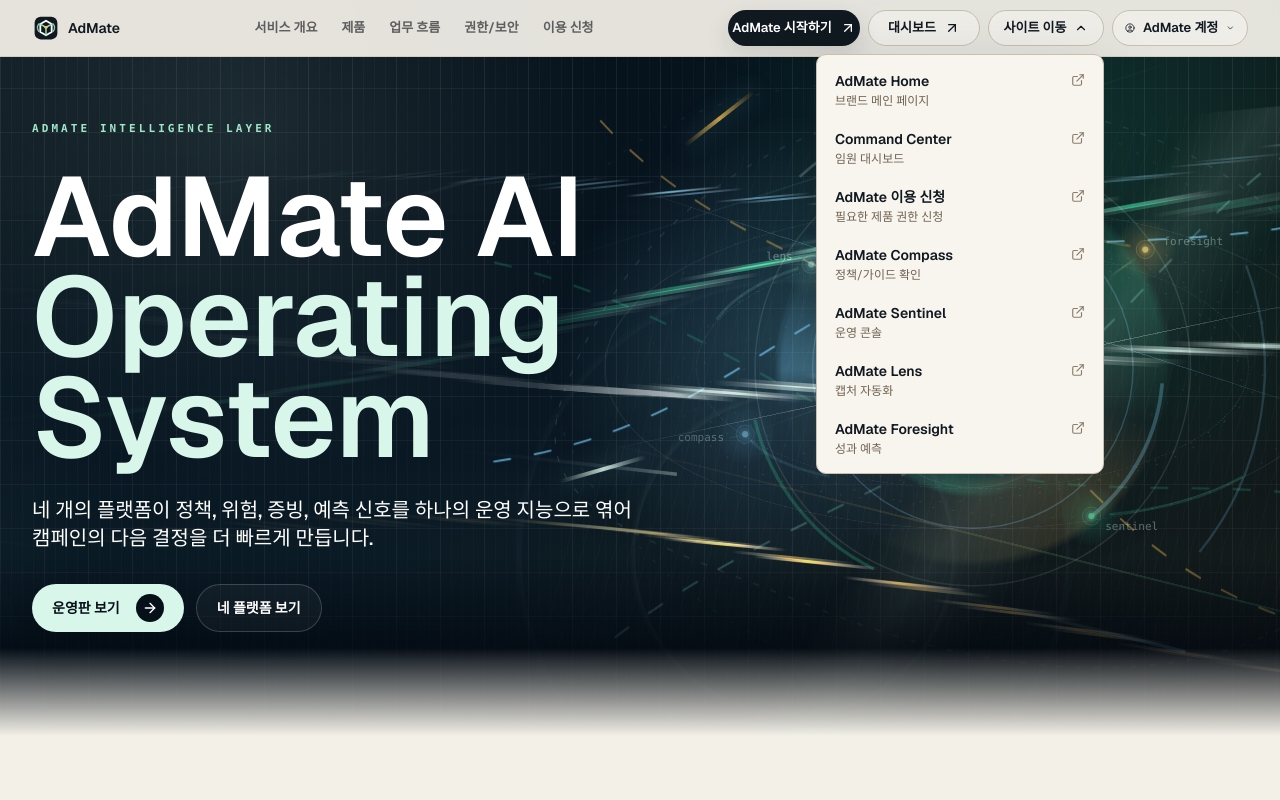
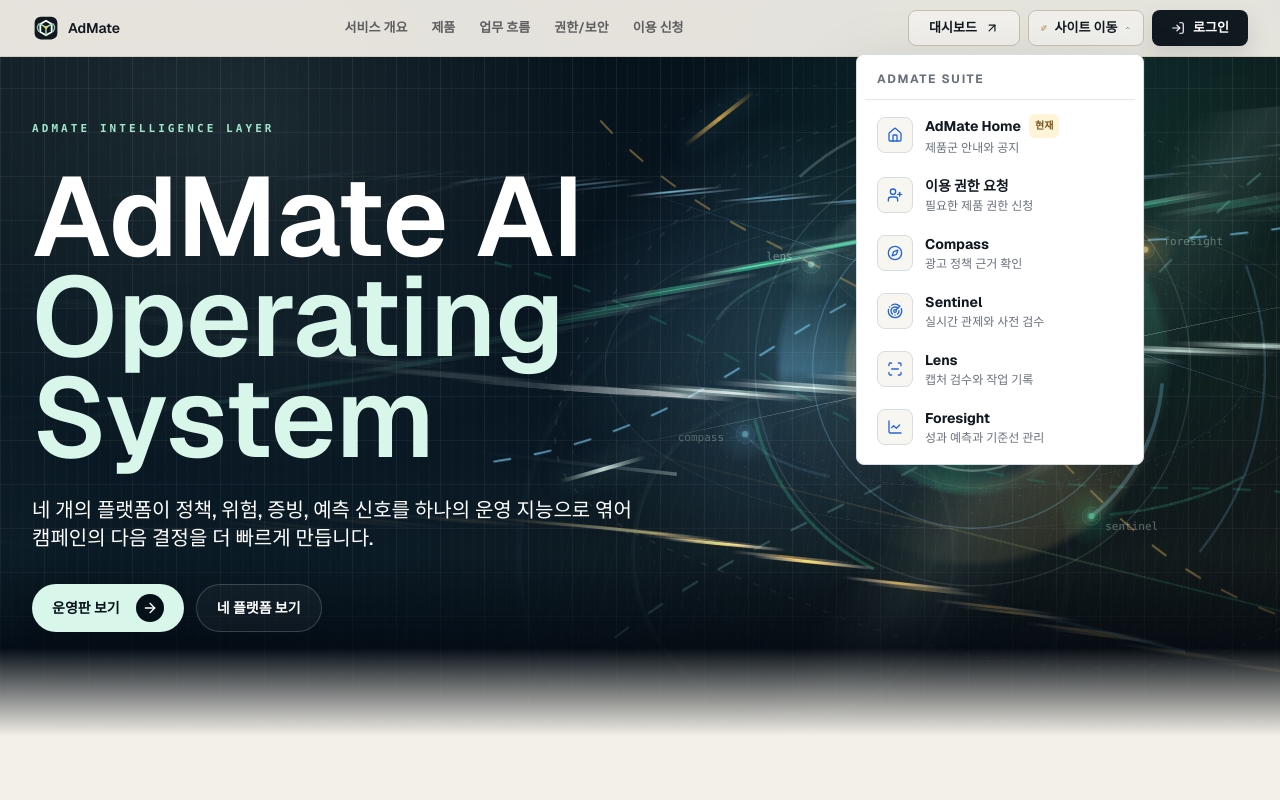
Before and after one commit to Jhongjin/admate-homepage, a Next.js app: page / in a window 1280 px wide. Both pictures are taken after a click on the button "사이트 이동". Shown: the top 800 px of the page. Built offline with nearby package versions, Linux system fonts and the light colour scheme.

Commit message:
Refine homepage topbar actions

```diff
--- a/src/components/home/SheetlessMobileNav.tsx
+++ b/src/components/home/SheetlessMobileNav.tsx
@@ -2,7 +2,7 @@
 
 import { useState } from "react"
 import Link from "next/link"
-import { ArrowUpRight, Menu, X } from "lucide-react"
+import { ArrowUpRight, LogIn, Menu, X } from "lucide-react"
 
 import { navLinks, officialLinks } from "@/lib/admate-content"
 
@@ -44,16 +44,6 @@
           </nav>
           <div className="mt-1.5 grid gap-1.5 border-t border-[#D8CFBE] pt-1.5">
             <Link
-              href={officialLinks.accessRequest}
-              target="_blank"
-              rel="noreferrer"
-              onClick={() => setOpen(false)}
-              className="group flex items-center justify-between rounded-[7px] border border-[#C9BFAF] px-3 py-2 text-sm font-semibold text-[#101820] transition duration-300 ease-[cubic-bezier(0.32,0.72,0,1)] hover:bg-white"
-            >
-              AdMate 시작하기
-              <ArrowUpRight className="h-3.5 w-3.5 transition duration-300 group-hover:translate-x-0.5 group-hover:-translate-y-0.5" aria-hidden="true" />
-            </Link>
-            <Link
               href={officialLinks.commandCenter}
               onClick={() => setOpen(false)}
               className="group flex items-center justify-between rounded-[7px] bg-[#101820] px-3 py-2 text-sm font-semibold text-white transition duration-300 ease-[cubic-bezier(0.32,0.72,0,1)] hover:bg-[#26342E]"
@@ -79,13 +69,14 @@
               </Link>
             ))}
             <Link
-              href={officialLinks.account}
+              href={officialLinks.login}
               target="_blank"
               rel="noreferrer"
               onClick={() => setOpen(false)}
-              className="rounded-[7px] border border-[#C9BFAF] px-3 py-2 text-sm font-semibold text-[#101820] transition duration-300 ease-[cubic-bezier(0.32,0.72,0,1)] hover:bg-white"
+              className="flex items-center justify-between rounded-[7px] border border-[#C9BFAF] px-3 py-2 text-sm font-semibold text-[#101820] transition duration-300 ease-[cubic-bezier(0.32,0.72,0,1)] hover:bg-white"
             >
-              내 정보
+              로그인
+              <LogIn className="h-3.5 w-3.5" aria-hidden="true" />
             </Link>
           </div>
         </div>
--- a/src/components/home/SiteHeader.tsx
+++ b/src/components/home/SiteHeader.tsx
@@ -1,9 +1,8 @@
 "use client"
 
 import Link from "next/link"
-import { ArrowUpRight } from "lucide-react"
+import { ArrowUpRight, LogIn } from "lucide-react"
 
-import { Button } from "@/components/ui/button"
 import {
   NavigationMenu,
   NavigationMenuItem,
@@ -13,7 +12,7 @@
 } from "@/components/ui/navigation-menu"
 import { BrandMark } from "@/components/home/BrandMark"
 import { SheetlessMobileNav } from "@/components/home/SheetlessMobileNav"
-import { AdMateAccountDropdown, SiteLinksDropdown } from "@/components/home/SiteLinksDropdown"
+import { SiteLinksDropdown } from "@/components/home/SiteLinksDropdown"
 import { navLinks, officialLinks } from "@/lib/admate-content"
 import { cn } from "@/lib/utils"
 
@@ -39,29 +38,23 @@
         </NavigationMenu>
 
         <div className="hidden items-center gap-2 lg:flex">
-          <Button
-            asChild
-            size="sm"
-            className="h-9 w-[132px] rounded-full bg-[#101820] text-[13px] text-white shadow-[0_10px_24px_rgba(16,24,32,0.12)] hover:bg-[#26342E]"
+          <Link
+            href={officialLinks.commandCenter}
+            className="inline-flex h-9 w-[112px] items-center justify-center gap-2 rounded-[8px] border border-[#C9BFAF] bg-white/45 px-3 text-[13px] font-semibold text-[#101820] transition duration-300 ease-[cubic-bezier(0.32,0.72,0,1)] hover:border-[#101820]/25 hover:bg-white focus-visible:outline-none focus-visible:ring-2 focus-visible:ring-[#101820]/35 focus-visible:ring-offset-2"
           >
-            <Link href={officialLinks.accessRequest} target="_blank" rel="noreferrer">
-              AdMate 시작하기
-              <ArrowUpRight className="h-3.5 w-3.5" aria-hidden="true" />
-            </Link>
-          </Button>
-          <Button
-            asChild
-            variant="outline"
-            size="sm"
-            className="h-9 w-[112px] rounded-full border-[#C9BFAF] bg-white/35 text-[13px] text-[#101820] hover:border-[#101820]/25 hover:bg-white"
+            대시보드
+            <ArrowUpRight className="h-3.5 w-3.5" aria-hidden="true" />
+          </Link>
+          <SiteLinksDropdown className="w-[112px]" />
+          <Link
+            href={officialLinks.login}
+            target="_blank"
+            rel="noreferrer"
+            className="inline-flex h-9 w-[96px] items-center justify-center gap-2 rounded-[8px] bg-[#101820] px-3 text-[13px] font-semibold text-white shadow-[0_10px_24px_rgba(16,24,32,0.12)] transition duration-300 ease-[cubic-bezier(0.32,0.72,0,1)] hover:bg-[#26342E] focus-visible:outline-none focus-visible:ring-2 focus-visible:ring-[#101820]/35 focus-visible:ring-offset-2"
           >
-            <Link href={officialLinks.commandCenter}>
-              대시보드
-              <ArrowUpRight className="h-3.5 w-3.5" aria-hidden="true" />
-            </Link>
-          </Button>
-          <SiteLinksDropdown className="w-[112px]" />
-          <AdMateAccountDropdown className="w-[136px]" />
+            <LogIn className="h-3.5 w-3.5" aria-hidden="true" />
+            로그인
+          </Link>
         </div>
 
         <div className="lg:hidden">
--- a/src/components/home/SiteLinksDropdown.tsx
+++ b/src/components/home/SiteLinksDropdown.tsx
@@ -1,8 +1,18 @@
 "use client"
 
-import { useEffect, useRef, useState, type ReactNode } from "react"
+import { useEffect, useRef, useState } from "react"
 import Link from "next/link"
-import { ChevronDown, ExternalLink, KeyRound, UserCircle } from "lucide-react"
+import {
+  ChevronDown,
+  Compass,
+  Home,
+  LineChart,
+  Radar,
+  ScanLine,
+  Sparkles,
+  UserPlus,
+  type LucideIcon,
+} from "lucide-react"
 
 import { officialLinks } from "@/lib/admate-content"
 import { cn } from "@/lib/utils"
@@ -11,56 +21,47 @@
   label: string
   description: string
   href: string
+  icon: LucideIcon
+  active?: boolean
 }
 
 const siteLinks: SiteLink[] = [
   {
     label: "AdMate Home",
-    description: "브랜드 메인 페이지",
+    description: "제품군 안내와 공지",
     href: officialLinks.home,
+    icon: Home,
+    active: true,
   },
   {
-    label: "Command Center",
-    description: "임원 대시보드",
-    href: officialLinks.commandCenter,
+    label: "이용 권한 요청",
+    description: "필요한 제품 권한 신청",
+    href: officialLinks.accessRequest,
+    icon: UserPlus,
   },
   {
-    label: "AdMate 이용 신청",
-    description: "필요한 제품 권한 신청",
-    href: officialLinks.accessRequest,
+    label: "Compass",
+    description: "광고 정책 근거 확인",
+    href: officialLinks.compass,
+    icon: Compass,
   },
   {
-    label: "AdMate Compass",
-    description: "정책/가이드 확인",
-    href: officialLinks.compass,
+    label: "Sentinel",
+    description: "실시간 관제와 사전 검수",
+    href: officialLinks.sentinel,
+    icon: Radar,
   },
   {
-    label: "AdMate Sentinel",
-    description: "운영 콘솔",
-    href: officialLinks.sentinel,
+    label: "Lens",
+    description: "캡처 검수와 작업 기록",
+    href: officialLinks.lens,
+    icon: ScanLine,
   },
   {
-    label: "AdMate Lens",
-    description: "캡처 자동화",
-    href: officialLinks.lens,
-  },
-  {
-    label: "AdMate Foresight",
-    description: "성과 예측",
+    label: "Foresight",
+    description: "성과 예측과 기준선 관리",
     href: officialLinks.foresight,
-  },
-]
-
-const accountLinks: SiteLink[] = [
-  {
-    label: "내 정보",
-    description: "AdMate 계정 정보 확인",
-    href: officialLinks.account,
-  },
-  {
-    label: "권한 신청",
-    description: "제품 접근 권한 요청",
-    href: officialLinks.accessRequest,
+    icon: LineChart,
   },
 ]
 
@@ -106,14 +107,15 @@
         aria-expanded={open}
         onClick={() => setOpen((value) => !value)}
         className={cn(
-          "inline-flex items-center justify-center gap-2 whitespace-nowrap rounded-full border font-semibold transition duration-300 ease-[cubic-bezier(0.32,0.72,0,1)]",
+          "inline-flex items-center justify-center gap-2 whitespace-nowrap rounded-[8px] border font-semibold transition duration-300 ease-[cubic-bezier(0.32,0.72,0,1)]",
           size === "lg" ? "h-11 min-w-[176px] px-5 text-sm" : "h-9 min-w-[116px] px-3 text-[13px]",
           dark
             ? "border-white/20 bg-transparent text-white hover:bg-white/10"
-            : "border-[#C9BFAF] bg-white/35 text-[#101820] hover:border-[#101820]/25 hover:bg-white",
+            : "border-[#C9BFAF] bg-white/45 text-[#101820] hover:border-[#101820]/25 hover:bg-white",
           className
         )}
       >
+        <Sparkles className={cn("h-3.5 w-3.5", dark ? "text-white/70" : "text-[#A67B2D]")} aria-hidden="true" />
         사이트 이동
         <ChevronDown className={cn("h-3.5 w-3.5 transition", open ? "rotate-180" : null)} aria-hidden="true" />
       </button>
@@ -124,86 +126,30 @@
   )
 }
 
-type AccountDropdownProps = {
-  className?: string
-}
-
-export function AdMateAccountDropdown({ className }: AccountDropdownProps) {
-  const [open, setOpen] = useState(false)
-  const menuRef = useRef<HTMLDivElement>(null)
-
-  useEffect(() => {
-    if (!open) return
-
-    const closeOnPointerDown = (event: PointerEvent) => {
-      if (!menuRef.current?.contains(event.target as Node)) {
-        setOpen(false)
-      }
-    }
-
-    const closeOnEscape = (event: KeyboardEvent) => {
-      if (event.key === "Escape") {
-        setOpen(false)
-      }
-    }
-
-    document.addEventListener("pointerdown", closeOnPointerDown)
-    document.addEventListener("keydown", closeOnEscape)
-
-    return () => {
-      document.removeEventListener("pointerdown", closeOnPointerDown)
-      document.removeEventListener("keydown", closeOnEscape)
-    }
-  }, [open])
-
-  return (
-    <div className="relative" ref={menuRef}>
-      <button
-        type="button"
-        aria-haspopup="menu"
-        aria-expanded={open}
-        onClick={() => setOpen((value) => !value)}
-        className={cn(
-          "inline-flex h-9 items-center justify-center gap-2 whitespace-nowrap rounded-full border border-[#C9BFAF] bg-white/35 px-3 text-[13px] font-semibold text-[#101820] transition duration-300 ease-[cubic-bezier(0.32,0.72,0,1)] hover:border-[#101820]/25 hover:bg-white",
-          className
-        )}
-      >
-        <UserCircle className="h-4 w-4" aria-hidden="true" />
-        AdMate 계정
-        <ChevronDown className={cn("h-3.5 w-3.5 transition", open ? "rotate-180" : null)} aria-hidden="true" />
-      </button>
-      {open ? (
-        <DropdownPanel
-          links={accountLinks}
-          onNavigate={() => setOpen(false)}
-          ariaLabel="AdMate 계정 메뉴"
-          leadingIcon={<KeyRound className="h-4 w-4 text-[#6F6251]" aria-hidden="true" />}
-        />
-      ) : null}
-    </div>
-  )
-}
-
 type DropdownPanelProps = {
   links: SiteLink[]
   ariaLabel: string
   dark?: boolean
-  leadingIcon?: ReactNode
   onNavigate: () => void
 }
 
-function DropdownPanel({ links, ariaLabel, dark = false, leadingIcon, onNavigate }: DropdownPanelProps) {
+function DropdownPanel({ links, ariaLabel, dark = false, onNavigate }: DropdownPanelProps) {
   return (
     <div
       role="menu"
       aria-label={ariaLabel}
       className={cn(
-        "absolute right-0 z-50 mt-2 w-72 overflow-hidden rounded-[10px] border p-1.5 shadow-[0_24px_70px_rgba(16,24,32,0.18)]",
-        dark ? "border-white/10 bg-[#111827] text-white" : "border-[#C9BFAF] bg-[#F8F5EE] text-[#101820]"
+        "absolute right-0 z-50 mt-2 w-72 overflow-hidden rounded-[8px] border p-2 shadow-[0_24px_70px_rgba(16,24,32,0.18)]",
+        dark ? "border-white/10 bg-[#111827] text-white" : "border-[#D7DCE3] bg-white text-[#101820]"
       )}
     >
+      <p className={cn("px-3 py-2 text-xs font-bold uppercase tracking-[0.14em]", dark ? "text-white/55" : "text-[#68707C]")}>
+        AdMate Suite
+      </p>
+      <div className={cn("my-1 h-px", dark ? "bg-white/10" : "bg-[#E3E6EA]")} />
       {links.map((site) => {
         const isExternal = site.href.startsWith("http")
+        const Icon = site.icon
 
         return (
           <Link
@@ -214,22 +160,26 @@
             role="menuitem"
             onClick={onNavigate}
             className={cn(
-              "flex items-start justify-between gap-3 rounded-[7px] px-3 py-2.5 text-left transition duration-300 ease-[cubic-bezier(0.32,0.72,0,1)]",
-              dark ? "hover:bg-white/10" : "hover:bg-white"
+              "flex items-center gap-3 rounded-[7px] px-3 py-2.5 text-left transition duration-300 ease-[cubic-bezier(0.32,0.72,0,1)]",
+              dark ? "hover:bg-white/10" : "hover:bg-[#F4F7FB]"
             )}
           >
-            <span className="flex min-w-0 gap-2">
-              {leadingIcon ? <span className="mt-0.5 shrink-0">{leadingIcon}</span> : null}
-              <span className="min-w-0">
-                <span className="block text-sm font-semibold">{site.label}</span>
-                <span className={cn("mt-0.5 block text-xs", dark ? "text-white/55" : "text-[#6F6251]")}>
-                  {site.description}
-                </span>
+            <span className={cn("grid h-9 w-9 shrink-0 place-items-center rounded-[8px] border", dark ? "border-white/10 bg-white/5" : "border-[#D7DCE3] bg-[#F8F6F1]")}>
+              <Icon className={cn("h-4 w-4", dark ? "text-white/70" : "text-[#2764D9]")} aria-hidden="true" />
+            </span>
+            <span className="min-w-0 flex-1">
+              <span className="flex items-center gap-2 text-sm font-bold">
+                {site.label}
+                {site.active ? (
+                  <span className="rounded-[6px] bg-[#FFF3D8] px-1.5 py-0.5 text-[10px] font-bold text-[#7A5518]">
+                    현재
+                  </span>
+                ) : null}
+              </span>
+              <span className={cn("mt-0.5 block truncate text-xs", dark ? "text-white/55" : "text-[#68707C]")}>
+                {site.description}
               </span>
             </span>
-            {isExternal ? (
-              <ExternalLink className={cn("mt-0.5 h-3.5 w-3.5 shrink-0", dark ? "text-white/45" : "text-[#8A7D6C]")} aria-hidden="true" />
-            ) : null}
           </Link>
         )
       })}
--- a/src/lib/admate-content.ts
+++ b/src/lib/admate-content.ts
@@ -56,6 +56,7 @@
 export const officialLinks = {
   home: "https://home.admate.ai.kr",
   commandCenter: "https://home.admate.ai.kr/command-center",
+  login: "https://sentinel.admate.ai.kr/login",
   account: "https://sentinel.admate.ai.kr/account",
   compass: "https://compass.admate.ai.kr",
   sentinel: "https://sentinel.admate.ai.kr",
```
